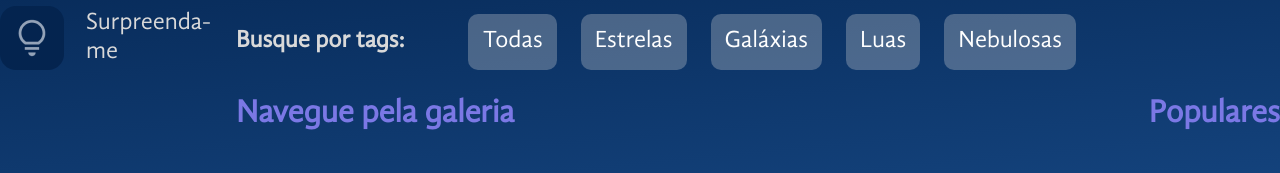
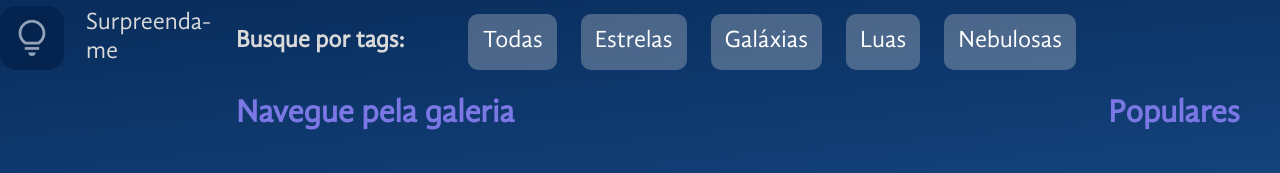
Before and after one commit to Isabely-cards/React-Context, a React (Vite) app: page / in a window 1280 px wide. Shown: the part 555-728 px from the top of the page. Built offline with nearby package versions, Linux system fonts and the light colour scheme.

Commit message:
Update index.jsx

```diff
--- a/src/componentes/Galeria/Populares/index.jsx
+++ b/src/componentes/Galeria/Populares/index.jsx
@@ -1,9 +1,9 @@
 import Titulo from "../../Titulo"
 
 const Populares = () => {
-    return(
+    return <div style={{ minWidth: 212 }}>
         <Titulo $alinhamento="center">Populares</Titulo>
-    )
+    </div>
 }
 
 export default Populares
```
